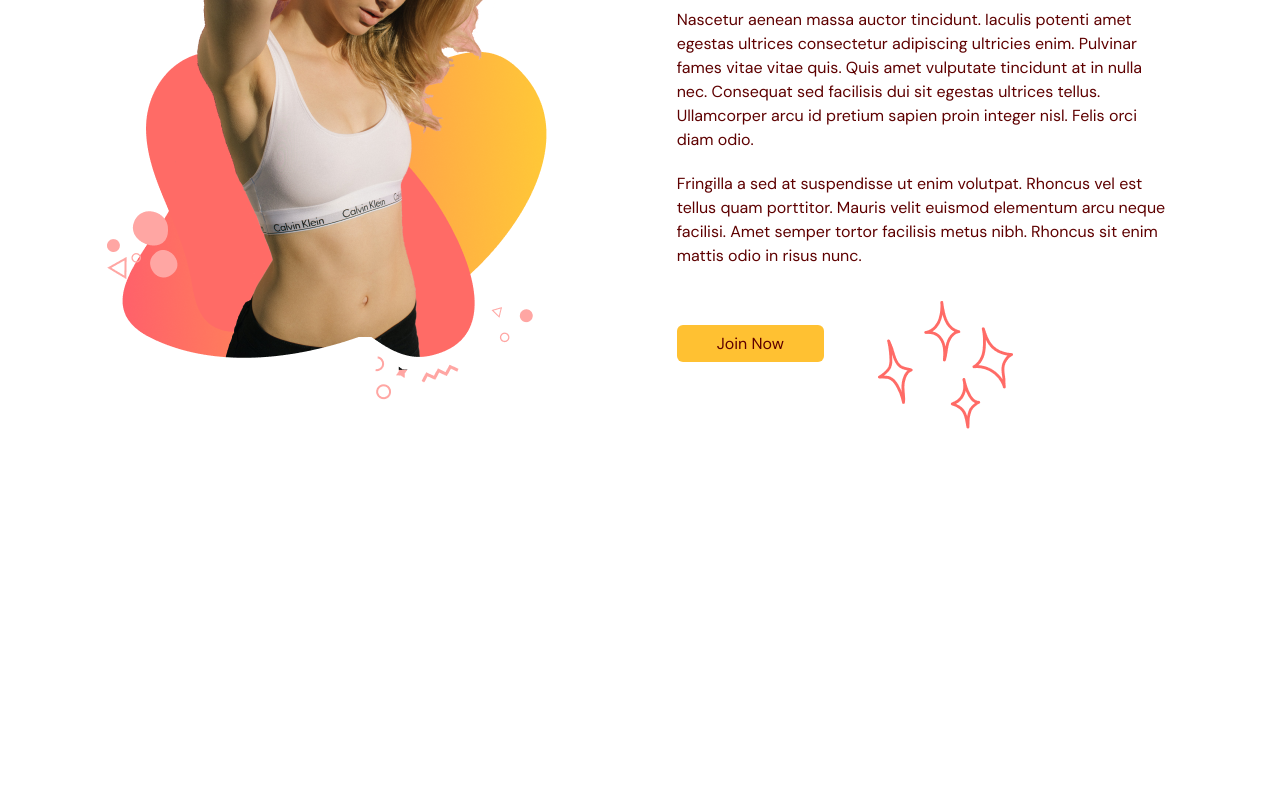
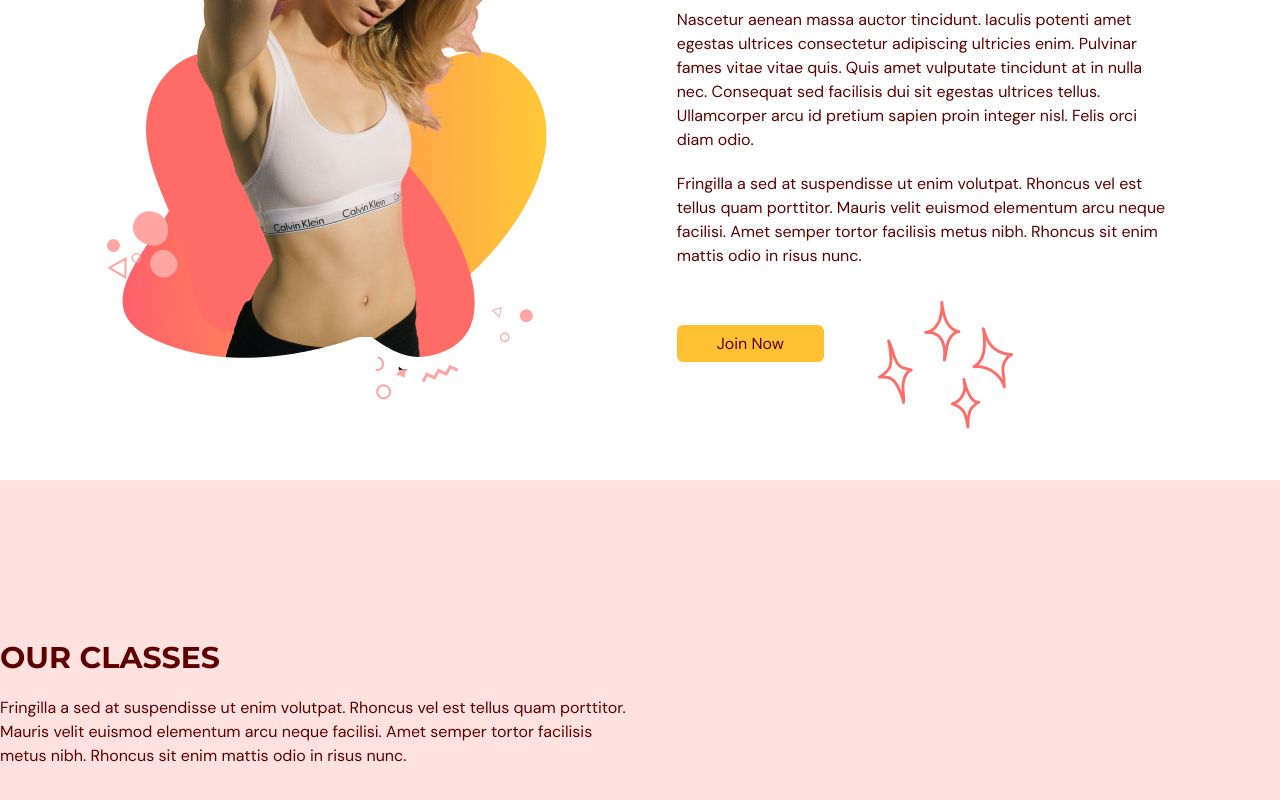
Before and after one commit to sarahchungwu/heathhub-typescript, a React (Vite) app: page / in a window 1280 px wide. Shown: the part 1649-2449 px from the top of the page. Before the commit the page ends 2129 px from the top, so only its background shows below. Built offline with nearby package versions, Linux system fonts and the light colour scheme.

Commit message:
created the OurClasses Component

```diff
--- a/src/App.tsx
+++ b/src/App.tsx
@@ -3,6 +3,7 @@
 import Benefit from '@/scenes/benefit'
 import { useEffect, useState } from 'react'
 import { SelectedPage } from '@/shared/types'
+import OurClasses from './scenes/ourClasses'
 
 function App() {
   const [selectedPage, setSelectedPage] = useState(SelectedPage.Home)
@@ -30,6 +31,7 @@
       />
       <Home setSelectedPage={setSelectedPage} />
       <Benefit setSelectedPage={setSelectedPage} />
+      <OurClasses setSelectedPage={setSelectedPage} />
     </div>
   )
 }
--- /dev/null
+++ b/src/scenes/ourClasses/index.tsx
@@ -0,0 +1,45 @@
+import { SelectedPage } from '@/shared/types'
+import image1 from '@/assets/image1.png'
+import image2 from '@/assets/image2.png'
+import image3 from '@/assets/image3.png'
+import image4 from '@/assets/image4.png'
+import image5 from '@/assets/image5.png'
+import image6 from '@/assets/image16.png'
+import { motion } from 'framer-motion'
+import HText from '@/shared/HText'
+
+type Props = { setSelectedPage: (value: SelectedPage) => void }
+
+const OurClasses = ({ setSelectedPage }: Props) => {
+  return (
+    <section id="ourclasses" className="w-full bg-primary-100 py-40">
+      <motion.div
+        onViewportEnter={() => setSelectedPage(SelectedPage.OurClasses)}
+      >
+        <motion.div
+          className="max-auto w-5/6"
+          initial="hidden"
+          whileInView="visible"
+          viewport={{ once: true, amount: 0.5 }}
+          transition={{ delay: 0.2, duration: 0.8 }}
+          variants={{
+            hidden: { opacity: 0, x: -50 },
+            visible: { opacity: 1, x: 0 },
+          }}
+        >
+          <div className="md:w-3/5">
+            <HText>OUR CLASSES</HText>
+            <p className="py-5">
+              Fringilla a sed at suspendisse ut enim volutpat. Rhoncus vel est
+              tellus quam porttitor. Mauris velit euismod elementum arcu neque
+              facilisi. Amet semper tortor facilisis metus nibh. Rhoncus sit
+              enim mattis odio in risus nunc.
+            </p>
+          </div>
+        </motion.div>
+      </motion.div>
+    </section>
+  )
+}
+
+export default OurClasses
```
